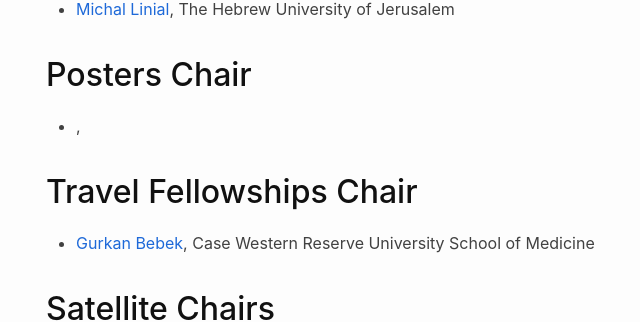
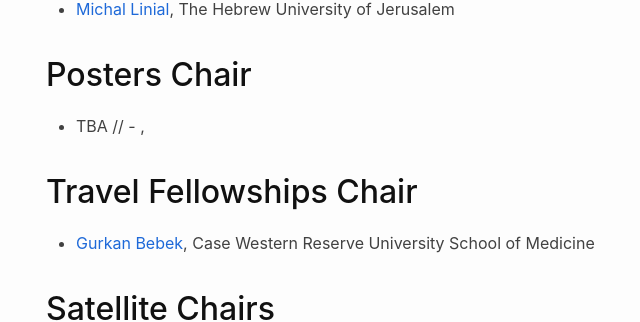
Before and after one commit to recomb-conference/recomb2026, a Jekyll site: the page built from committees.md, in a window 1280 px wide and 900 px high, scrolled down 1016 px. Shown: the part 144-466 px from the top of the window, without its empty margins (94-734 px from the left). Built offline with Jekyll 4.4.1, drawn with Linux system fonts in a browser that asks for light colours; nearby versions of some CDN libraries.

Commit message:
Update committees.md

```diff
--- a/committees.md
+++ b/committees.md
@@ -36,7 +36,8 @@
  - [{{ site.team.highlights_chair }}]({{ site.team.highlights_chair_url }}), {{ site.team.highlights_chair_institute }}
 
 ## Posters Chair
- - [{{ site.team.posters_chair }}]({{ site.team.posters_chair_url }}), {{ site.team.posters_chair_institute }}
+ - TBA
+// - [{{ site.team.posters_chair }}]({{ site.team.posters_chair_url }}), {{ site.team.posters_chair_institute }}
 
 ## Travel Fellowships Chair
  - [{{ site.team.travel_fellowship_chair }}]({{ site.team.travel_fellowship_chair_url }}), {{ site.team.travel_fellowship_chair_institute }}
```
